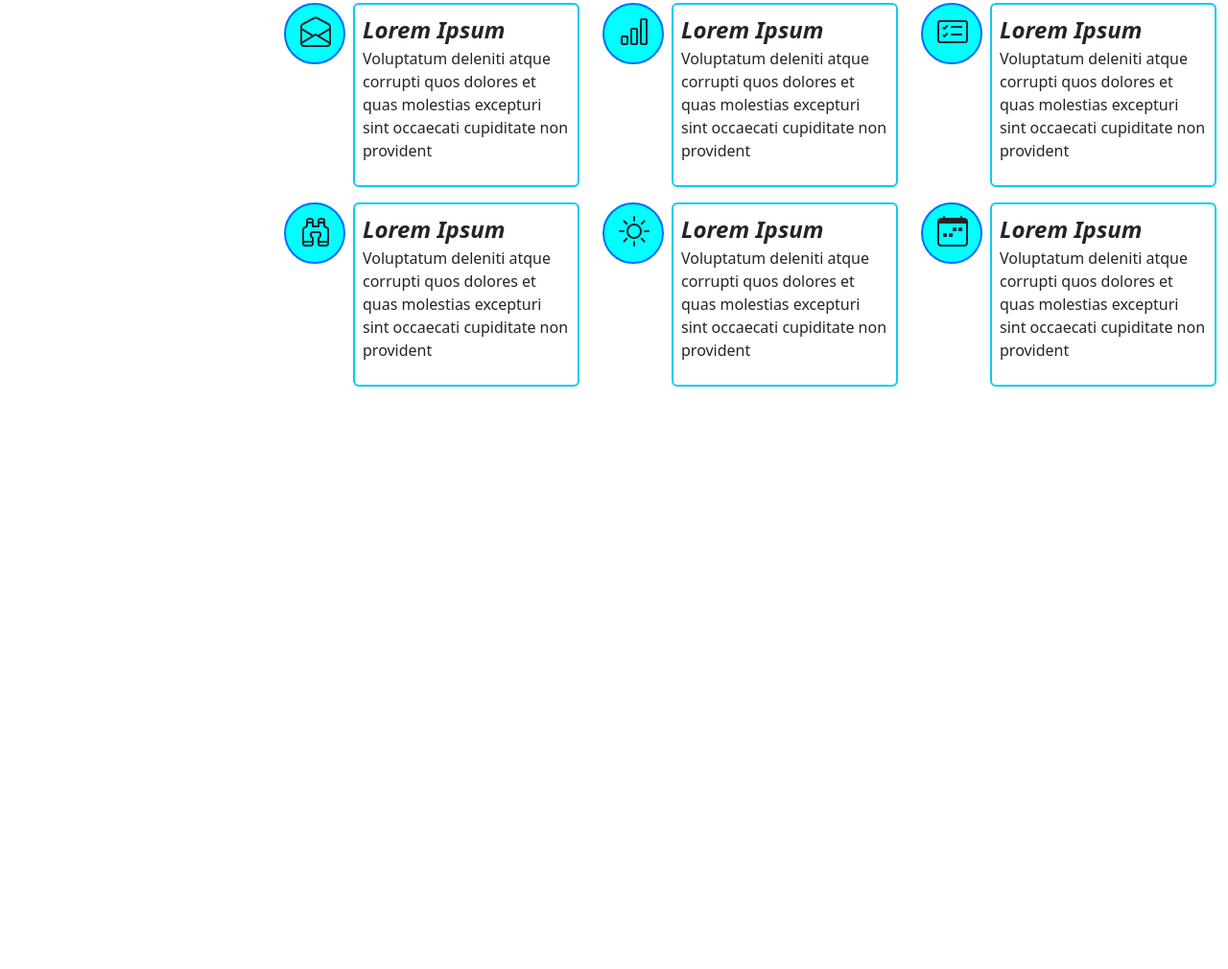
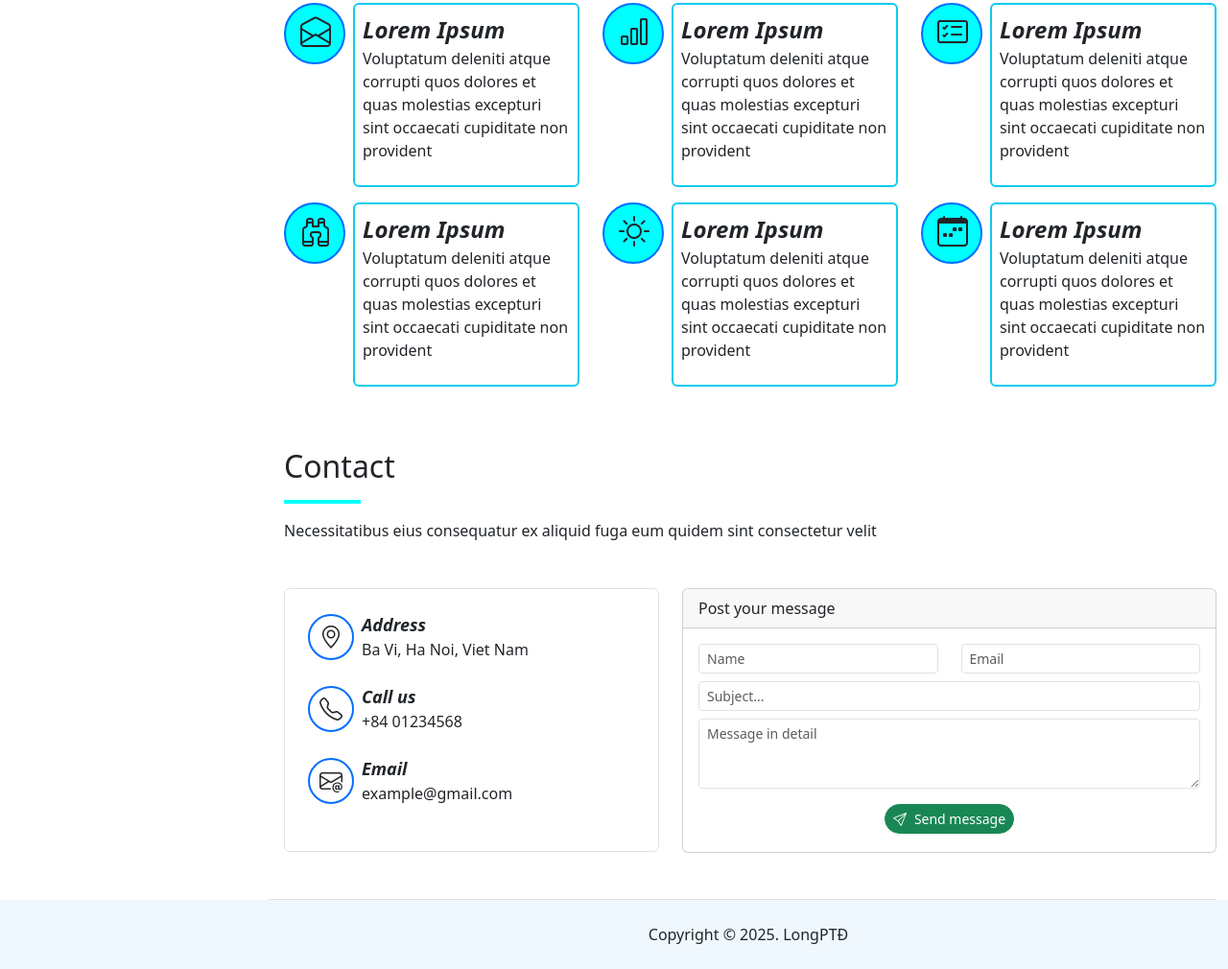
Before and after one commit to longcrazy05/profile_1, a plain HTML site: page index.html in a window 1280 px wide. Shown: the part 3513-4523 px from the top of the page at 96% size. Before the commit the page ends 3932 px from the top, so only its background shows below. Drawn offline with nearby package versions, Linux system fonts and the light colour scheme.

Commit message:
contact + footer

```diff
--- a/index.html
+++ b/index.html
@@ -564,7 +564,7 @@
           </div>
         </section>
 
-        <section class="service mt-5 ps-3" id="service">
+        <section class="service mt-5 ps-0 ps-lg-3" id="service">
           <div class="">
             <h2>Services</h2>
             <div class="line mt-3"></div>
@@ -676,8 +676,151 @@
             </div>
           </div>
         </section>
+
+        <!-- contact -->
+        <section
+          class="contact mt-5 ps-0 ps-lg-3 pb-5 border-bottom"
+          id="contact"
+        >
+          <div class="">
+            <h2>Contact</h2>
+            <div class="line mt-3"></div>
+            <p class="mt-3">
+              Necessitatibus eius consequatur ex aliquid fuga eum quidem sint
+              consectetur velit
+            </p>
+          </div>
+
+          <div class="row gx-lg-4 mt-5">
+            <div class="col-lg-5">
+              <div class="border rounded p-4">
+                <div class="contact__item d-flex mb-4 align-items-center">
+                  <div
+                    class="contact__item--icon d-flex justify-content-center align-items-center flex-shrink-0 me-2"
+                  >
+                    <i class="bi bi-geo-alt"></i>
+                  </div>
+
+                  <div class="">
+                    <strong>Address</strong>
+                    <p>Ba Vi, Ha Noi, Viet Nam</p>
+                  </div>
+                </div>
+                <div class="contact__item d-flex mb-4 align-items-center">
+                  <div
+                    class="contact__item--icon d-flex justify-content-center align-items-center flex-shrink-0 me-2"
+                  >
+                    <i class="bi bi-telephone"></i>
+                  </div>
+
+                  <div class="">
+                    <strong>Call us</strong>
+                    <p>+84 01234568</p>
+                  </div>
+                </div>
+                <div class="contact__item d-flex mb-4 align-items-center">
+                  <div
+                    class="contact__item--icon d-flex justify-content-center align-items-center flex-shrink-0 me-2"
+                  >
+                    <i class="bi bi-envelope-at"></i>
+                  </div>
+
+                  <div class="">
+                    <strong>Email</strong>
+                    <p>example@gmail.com</p>
+                  </div>
+                </div>
+              </div>
+            </div>
+
+            <!-- card message -->
+            <div class="col-lg-7 mt-3 mt-lg-0">
+              <div>
+                <div class="card">
+                  <div class="card-header">Post your message</div>
+                  <div class="card-body">
+                    <form action="">
+                      <div class="row">
+                        <div class="col-md-6">
+                          <div class="mb-2">
+                            <input
+                              type="text"
+                              name=""
+                              id=""
+                              placeholder="Name"
+                              class="form-control form-control-sm"
+                            />
+                          </div>
+                        </div>
+                        <div class="col-md-6">
+                          <div class="mb-2">
+                            <input
+                              type="email"
+                              name=""
+                              id=""
+                              placeholder="Email"
+                              class="form-control form-control-sm"
+                            />
+                          </div>
+                        </div>
+                        <div class="col-md-12">
+                          <div class="mb-2">
+                            <input
+                              type="text"
+                              name=""
+                              id=""
+                              placeholder="Subject..."
+                              class="form-control form-control-sm"
+                            />
+                          </div>
+                        </div>
+                        <div class="col-md-12">
+                          <div class="mb-2">
+                            <textarea
+                              placeholder="Message in detail"
+                              name=""
+                              id=""
+                              class="form-control form-control-sm"
+                              rows="3"
+                            ></textarea>
+                          </div>
+                        </div>
+
+                        <div
+                          class="col-md-12 d-flex justify-content-center mt-2"
+                        >
+                          <div class="">
+                            <button
+                              type="submit"
+                              class="btn btn-sm btn-success d-flex align-items-center justify-content-center rounded-pill"
+                            >
+                              <i class="bi bi-send me-2"></i>
+
+                              Send message
+                            </button>
+                          </div>
+                        </div>
+                      </div>
+                    </form>
+                  </div>
+                </div>
+              </div>
+            </div>
+          </div>
+        </section>
       </div>
     </main>
+
+    <!-- footer -->
+    <footer class="py-4">
+      <div class="container-fluid">
+        <div class="row">
+          <div class="d-flex justify-content-center">
+            <span>Copyright © 2025. LongPTĐ</span>
+          </div>
+        </div>
+      </div>
+    </footer>
     <!-- offcanvas -->
     <nav class="navbar navbar-dark fixed-top d-lg-none">
       <div class="container-fluid">
@@ -728,10 +871,7 @@
                 </div>
                 <div class="social d-flex align-items-center mt-2">
                   <div class="social__icon d-flex align-items-center">
-                    <a
-                      href="fb://profile/100038499829728"
-                      target="_blank"
-                    >
+                    <a href="fb://profile/100038499829728" target="_blank">
                       <i
                         class="bi bi-facebook me-3 border border-primary rounded-pill px-3 bg-white"
                       ></i>
@@ -776,7 +916,6 @@
                         href="#about"
                         class="text-decoration-none w-100 ps-3"
                         style="color: #f7f7f7"
-
                       >
                         <i class="fa-solid fa-address-card me-1"></i>
                         <span class="text-white">About</span>
@@ -785,7 +924,7 @@
                   </li>
 
                   <li class="mt-4 list-unstyled" data-bs-dismiss="offcanvas">
-                    <div class="info__item d-flex" >
+                    <div class="info__item d-flex">
                       <a
                         href="#resume"
                         class="text-decoration-none w-100 ps-3"
--- a/mystyle.css
+++ b/mystyle.css
@@ -158,3 +158,41 @@ main .skill{
 header .info__item:active {
   transition: transform 0.2s ease-in-out !important;
 }
+
+/* contact */
+.contact__item p{
+    margin: 0;
+}
+.contact__item i{
+    font-size: 24px;
+}
+
+.contact__item strong{
+    font-style: italic;
+    font-size: 18px;
+    padding-bottom: 8px;
+}
+.contact__item--icon{
+    width: 48px;
+    height: 48px;
+    border: 2px solid rgb(0, 110, 255);
+    border-radius: 50%;
+}
+.contact__item:hover .contact__item--icon{
+    background-color: aqua;
+    transition: 0.5s;
+}
+
+.contact .card{
+    padding-bottom: 3.18px;
+}
+
+/* ==== footer ===== */
+@media(min-width: 992px){
+    footer{
+        padding-left: 280px;
+    }
+}
+footer{
+    background-color: aliceblue;
+}
```
